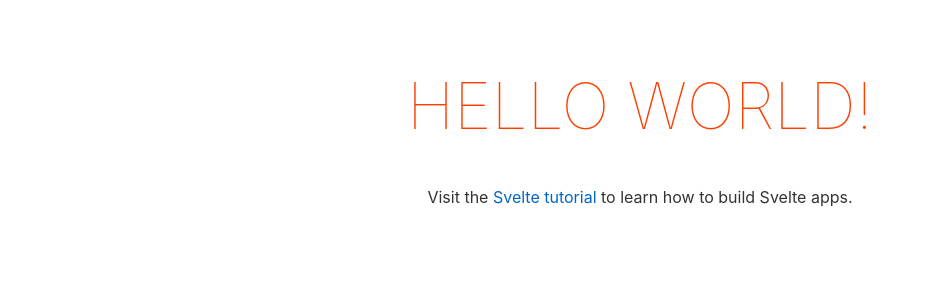
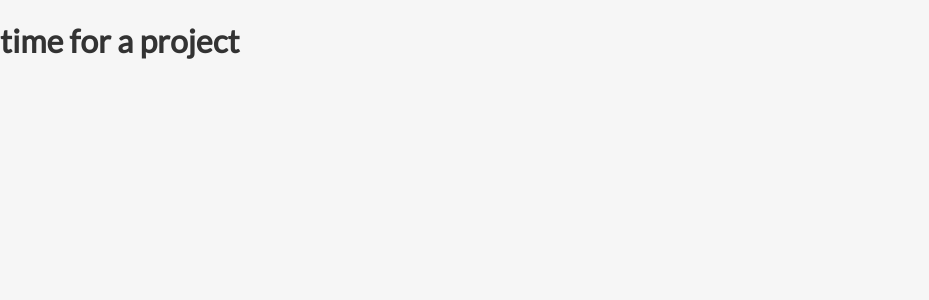
Before and after one commit to bemaldvanitha/meetup-planner, a Svelte app: page / in a window 1280 px wide. Shown: the top 300 px of the page, without its empty margins (0-929 px from the left). Built offline with nearby package versions, Linux system fonts and the light colour scheme.

Commit message:
clean project

```diff
--- a/public/global.css
+++ b/public/global.css
@@ -1,63 +1,20 @@
-html, body {
+@import url('https://fonts.googleapis.com/css?family=Lato|Roboto+Slab');
+
+* {
+	box-sizing: border-box;
+}
+
+html,
+body {
 	position: relative;
 	width: 100%;
 	height: 100%;
+	font-family: 'Lato', sans-serif;
 }
 
 body {
 	color: #333;
 	margin: 0;
-	padding: 8px;
-	box-sizing: border-box;
-	font-family: -apple-system, BlinkMacSystemFont, "Segoe UI", Roboto, Oxygen-Sans, Ubuntu, Cantarell, "Helvetica Neue", sans-serif;
+	padding: 0;
+	background: #f6f6f6;
 }
-
-a {
-	color: rgb(0,100,200);
-	text-decoration: none;
-}
-
-a:hover {
-	text-decoration: underline;
-}
-
-a:visited {
-	color: rgb(0,80,160);
-}
-
-label {
-	display: block;
-}
-
-input, button, select, textarea {
-	font-family: inherit;
-	font-size: inherit;
-	-webkit-padding: 0.4em 0;
-	padding: 0.4em;
-	margin: 0 0 0.5em 0;
-	box-sizing: border-box;
-	border: 1px solid #ccc;
-	border-radius: 2px;
-}
-
-input:disabled {
-	color: #ccc;
-}
-
-button {
-	color: #333;
-	background-color: #f4f4f4;
-	outline: none;
-}
-
-button:disabled {
-	color: #999;
-}
-
-button:not(:disabled):active {
-	background-color: #ddd;
-}
-
-button:focus {
-	border-color: #666;
-}
--- a/src/App.svelte
+++ b/src/App.svelte
@@ -1,30 +1,11 @@
 <script>
-	export let name;
+
 </script>
 
 <main>
-	<h1>Hello {name}!</h1>
-	<p>Visit the <a href="https://svelte.dev/tutorial">Svelte tutorial</a> to learn how to build Svelte apps.</p>
+	<h1>time for a project</h1>
 </main>
 
 <style>
-	main {
-		text-align: center;
-		padding: 1em;
-		max-width: 240px;
-		margin: 0 auto;
-	}
 
-	h1 {
-		color: #ff3e00;
-		text-transform: uppercase;
-		font-size: 4em;
-		font-weight: 100;
-	}
-
-	@media (min-width: 640px) {
-		main {
-			max-width: none;
-		}
-	}
 </style>
--- a/src/main.js
+++ b/src/main.js
@@ -2,9 +2,6 @@ import App from './App.svelte';
 
 const app = new App({
 	target: document.body,
-	props: {
-		name: 'world'
-	}
 });
 
 export default app;
```
